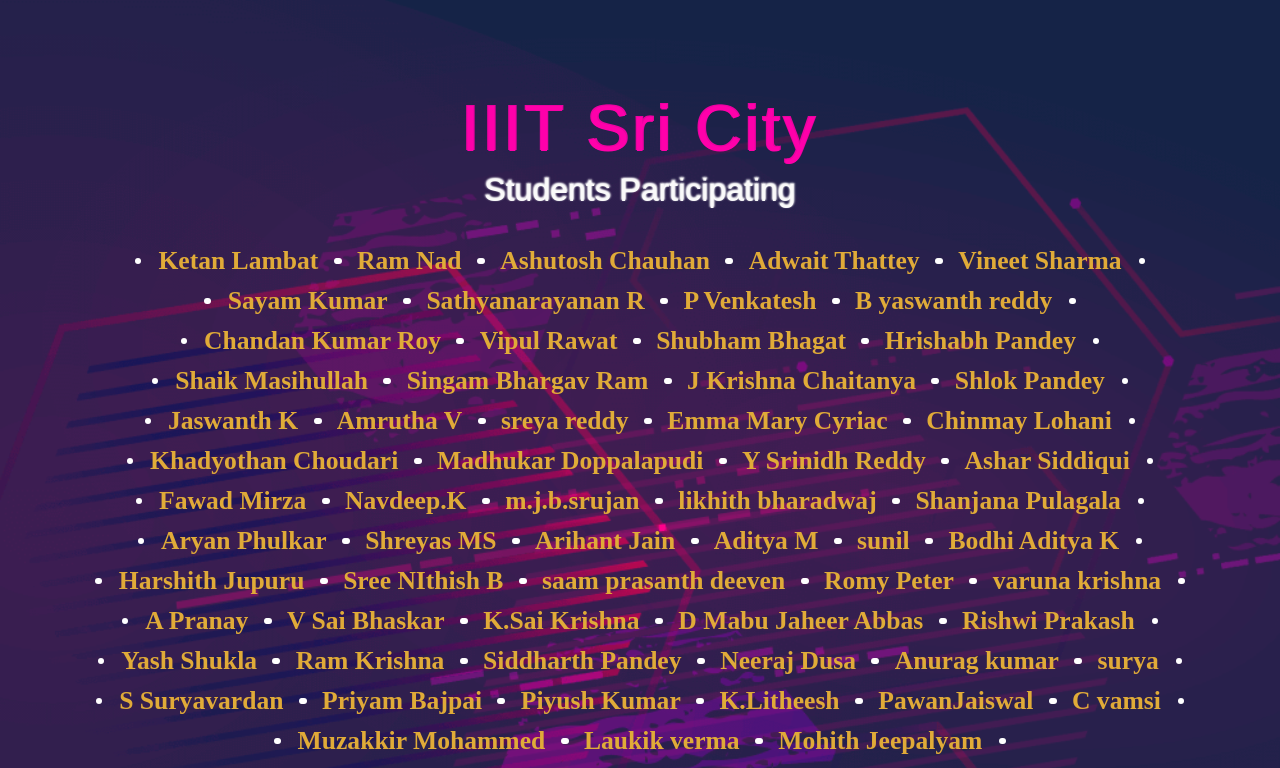
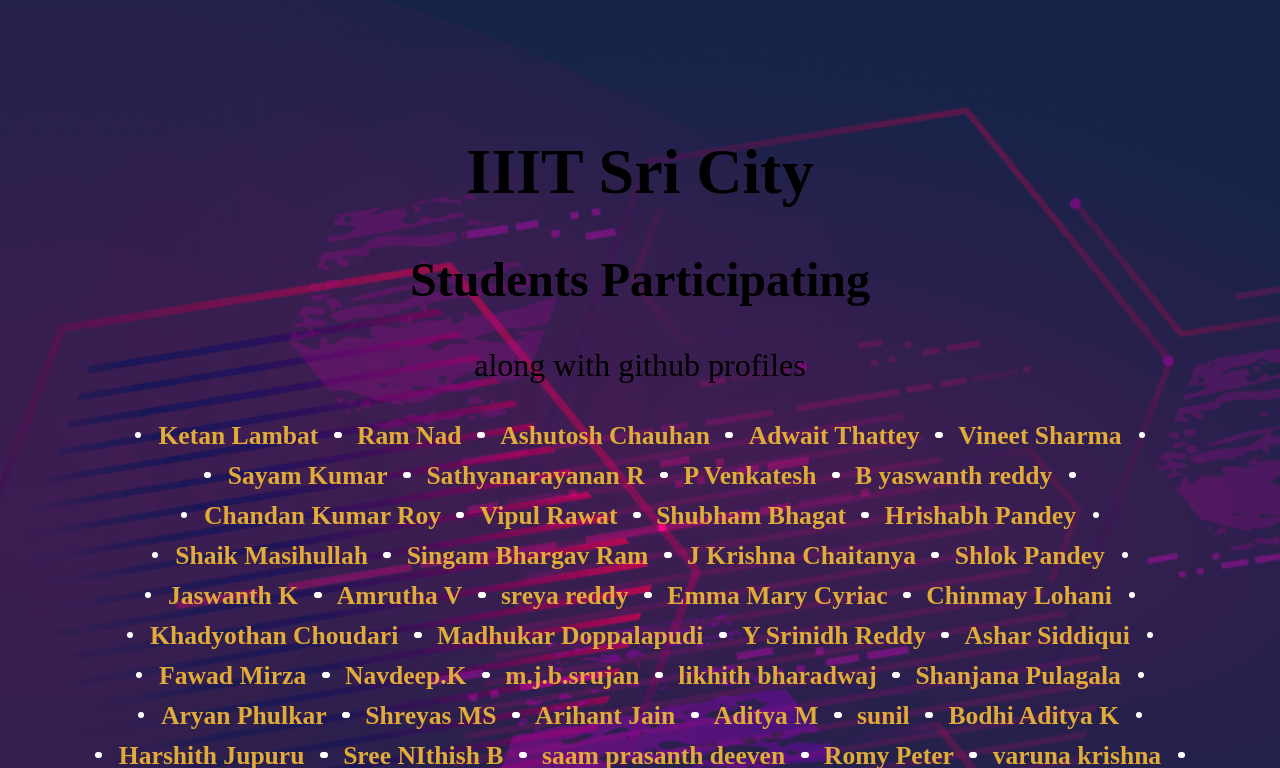
Before and after one commit to Project-Club-IIITS/hacktoberfest2019-participants, a Jekyll site: the page index.html, which Jekyll copies as it is, in a window 1280 px wide and 900 px high, cut to the strip 132-900 px from the top of the window. Built offline with Jekyll 4.4.1, drawn with Linux system fonts in a browser that asks for light colours; some web fonts are replaced.

Commit message:
font size changed

```diff
--- a/index.html
+++ b/index.html
@@ -51,17 +51,15 @@
 
     <div id="data">
         <p id="city">
-            IIIT Sri City
+          <h1>IIIT Sri City</h1>
         </p>
         <p id="name">
-            Students Participating
+           <h2>Students Participating</h2> along with github profiles
         </p>
         <br>
         <div id="nameList">
             <!--
                 ** Use this Format **
-
-
                 <li><a href="https://github.com/{your-profile-id}">{Your Name}</a></li>
                 refer this example
                 <li><a href="https://github.com/ketan-lambat">Ketan Lambat</a></li>
```
